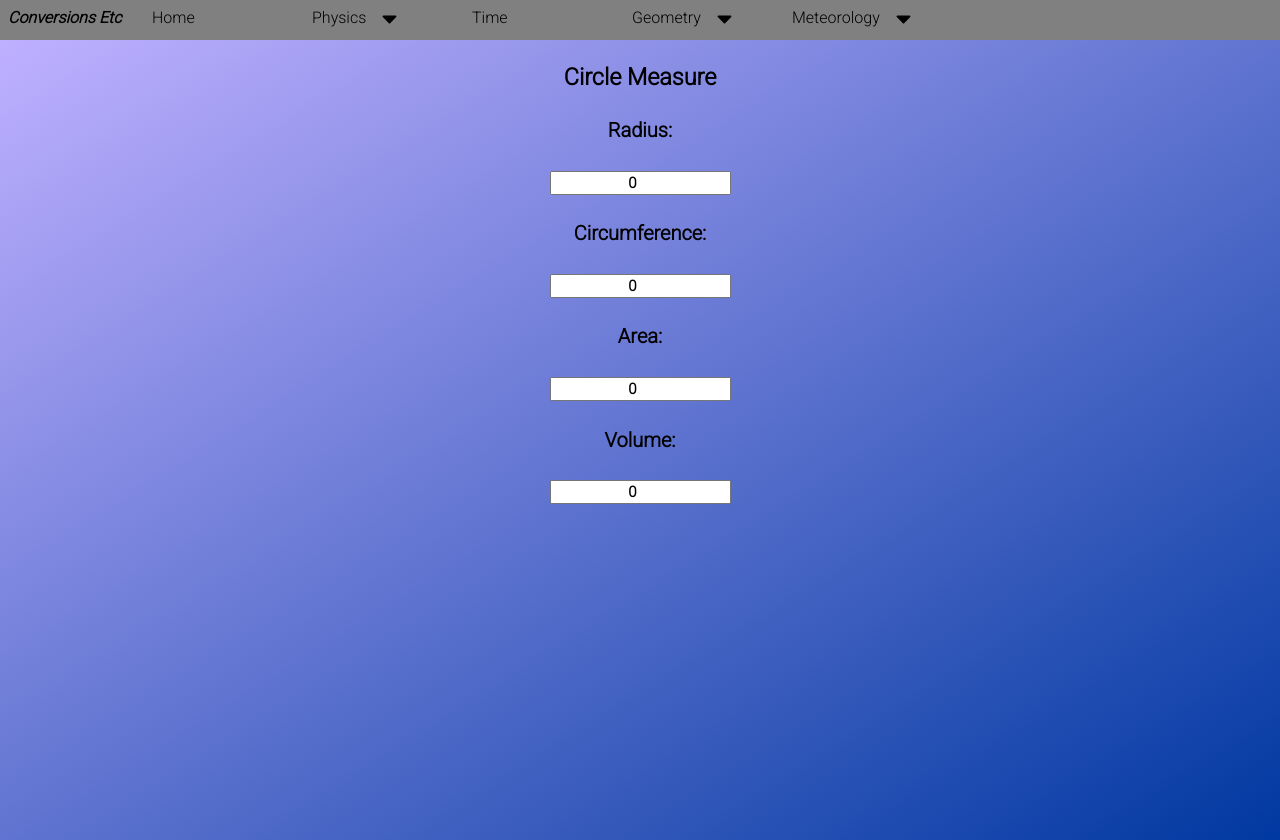
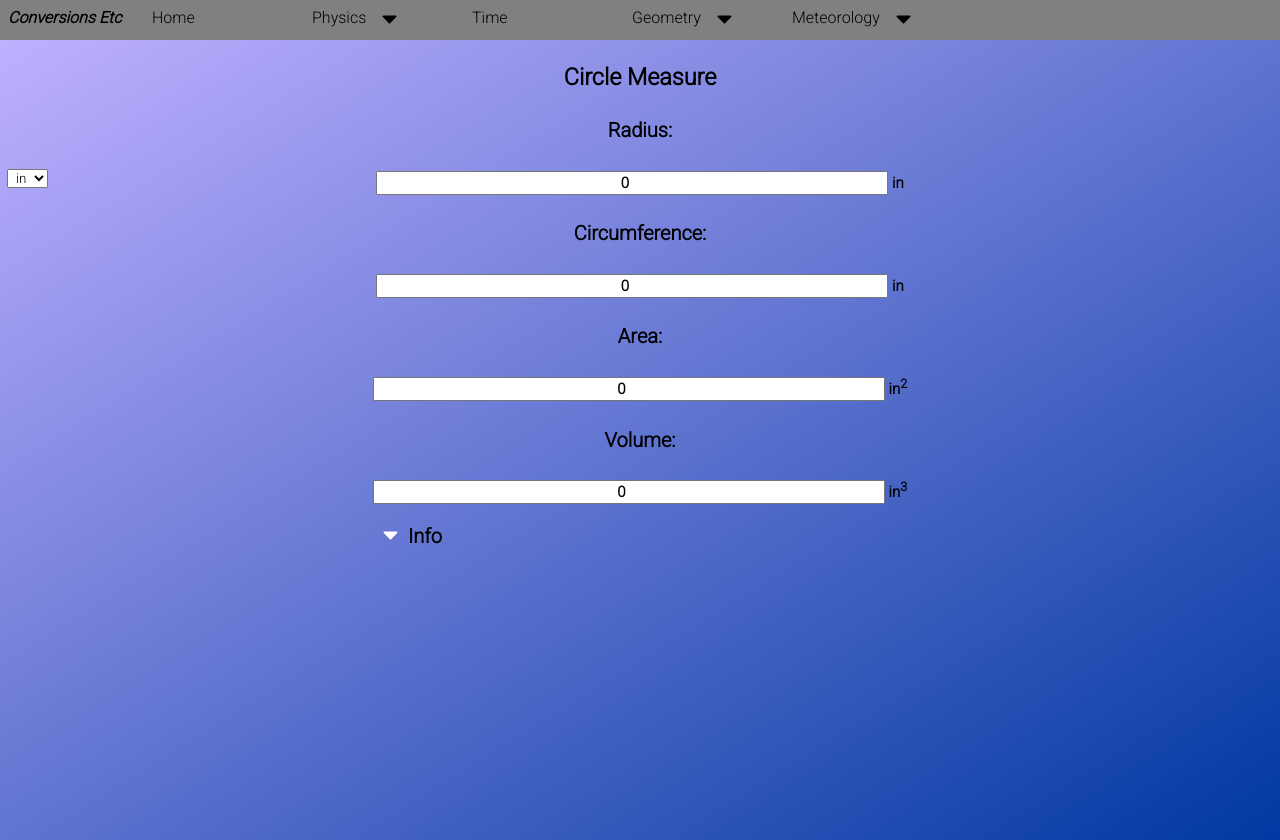
Before and after one commit to jjdonnel/conversions, a React (Create React App) app: page /circle in a window 1280 px wide. Built offline with nearby package versions, Linux system fonts and the light colour scheme.

Commit message:
Circle info

```diff
--- a/src/App.css
+++ b/src/App.css
@@ -18,9 +18,17 @@ a {
   color: black;
   text-decoration: none;
 }
-.arrow_icon {
+
+.arrow {
+  display: flex;
+  /* padding-left: .5em; */
   margin: 0;
+  margin-left: 0.5em;
   transition: transform 0.5s ease;
+}
+
+.up {
+  transform: rotate(180deg);
 }
 
 .description {
@@ -29,6 +37,35 @@ a {
   animation-name: text-in;
   animation-duration: 3s;
 }
+
+.info {
+  position: relative;
+}
+
+.infoBtn {
+  display: flex;
+  flex-direction: row;
+}
+
+.infoContent {
+  overflow: hidden;
+  transform-origin: 0% 20%;
+  transition: height .5s ease, transform .5s ease;
+}
+
+input {
+  width: 40vw;
+}
+
+select {
+  position: absolute;
+  left: 0.5em;
+}
+
+.units {
+  font-size: 0.75em;
+}
+
 
 @keyframes text-in {
   from { opacity: 0;}
--- a/src/Components/Circles.js
+++ b/src/Components/Circles.js
@@ -1,5 +1,6 @@
 import React, { useState } from "react";
 import { motion } from 'framer-motion';
+import Info from "./info";
 
 function Circle() {
 
@@ -35,6 +36,12 @@ function Circle() {
         v: e.target.value
     })
 
+    const [units, setUnits] = useState('in');
+
+    // const changeUnits = (newUnit)=> {
+    //     setUnits(newUnit)
+    // }
+
     return (
         <div className="circle">
             <motion.div
@@ -45,16 +52,29 @@ function Circle() {
             >
                 <h3>Circle Measure</h3>
                 <h4>Radius:</h4>
-                <input type="number" value={circle.r} onChange = {changeR}></input>
+                <select onChange={(event)=> setUnits(event.target.value)} value={units}>
+                    <option value='in'>in</option>
+                    <option value='ft'>ft</option>
+                    <option value='cm'>cm</option>
+                    <option value='m'>m</option>
+                </select>
+                <input type="number" value={circle.r} onChange = {changeR}></input><span className="units"> {units}</span>
 
                 <h4>Circumference:</h4>
-                <input type="number" value={circle.c} onChange = {changeC}></input>
+                <input type="number" value={circle.c} onChange = {changeC}></input><span className="units"> {units}</span>
 
                 <h4>Area:</h4>
-                <input type="number" value={circle.a} onChange = {changeA}></input>
+                <input type="number" value={circle.a} onChange = {changeA}></input><span className="units"> {units}<sup>2</sup></span>
 
                 <h4>Volume:</h4>
-                <input type="number" value={circle.v} onChange = {changeV}></input>
+                <input type="number" value={circle.v} onChange = {changeV}></input><span className="units"> {units}<sup>3</sup></span>
+
+                <Info>
+                    <p>C = 2 &pi; r</p>
+                    <p>A = &pi; r<sup>2</sup></p>
+                    <p>V = 4/3 &pi; r<sup>3</sup></p>
+                </Info>
+
             </motion.div>
         </div>
     )
--- a/src/Components/Distance.js
+++ b/src/Components/Distance.js
@@ -45,6 +45,7 @@ function Distance() {
                 transition={{ duration: 0.5 }} className='parent' style={{ color: "black"}}
             >
                 <h3>Distance</h3>
+
                 <h4>Distance in Meters:</h4>
                 <input type="number" value={distance.meters} onChange = {changeMeters}></input>
 
@@ -56,6 +57,7 @@ function Distance() {
 
                 <h4>Distance in  Nautical Miles:</h4>
                 <input type="number" value={distance.nautMiles} onChange = {changeNautMiles}></input>
+
             </motion.div>
         </div>
 
--- /dev/null
+++ b/src/Components/info.js
@@ -0,0 +1,26 @@
+import React, { useState, useRef } from "react";
+import Arrow from "./Arrow";
+import '../App.css';
+
+const Info = (props) => {
+    const [info, setInfo] = useState(false);
+    const infoRef = useRef();
+    return (
+        <div className='info' onClick={ () => setInfo(!info) }>
+            <div className='infoBtn'>
+            <Arrow className={info ? 'arrow' : 'arrow up'} width={15} padding={'5'} fill={'#fff'} />
+                <p style={{fontSize: '20px', marginLeft: '0.5em'}}>
+                   { info ? 'Close' : 'Info' }
+                </p>
+            </div>
+            <div className='infoContent' ref={infoRef}
+                style={ info ? {height: infoRef.current.scrollHeight + 'px', transform: `scale(1)`} : { height: '0px', transform: `scale(0)`}}>
+                { props.children }
+            </div>
+        </div>
+
+    )
+
+}
+
+export default Info;
--- a/src/Components/navbar.css
+++ b/src/Components/navbar.css
@@ -44,7 +44,8 @@
     height: 24px;
     flex-direction: row;
 }
-  .arrow {
+
+.arrow {
     display: flex;
     /* padding-left: .5em; */
     margin: 0;
```
